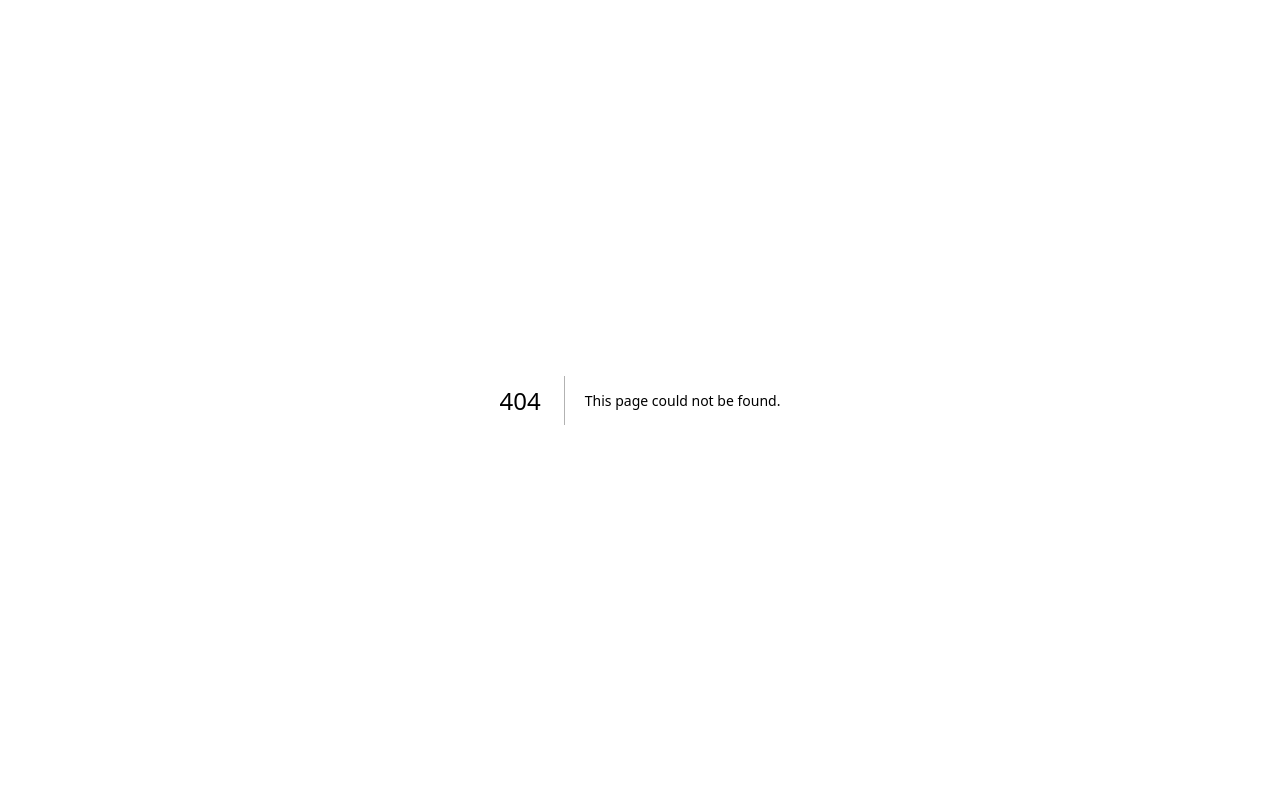
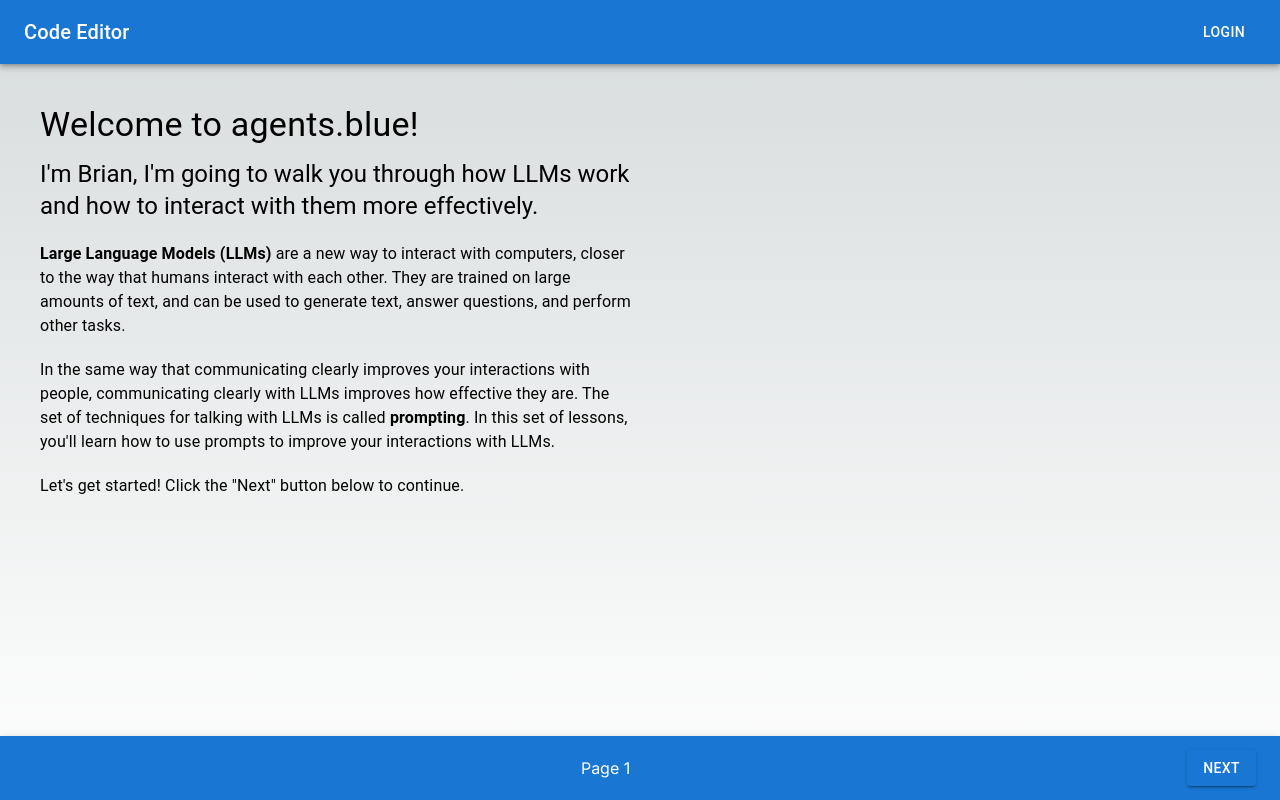
Before and after one commit to bkitano/learn-prompting, a Next.js app: page /start in a window 1280 px wide. Before the commit this address had no page. Built offline with nearby package versions, Linux system fonts and the light colour scheme.

Commit message:
replacing PageContext with regular routing

```diff
--- a/src/Components/BottomNav.tsx
+++ b/src/Components/BottomNav.tsx
@@ -1,8 +1,34 @@
 import { AppBar, Button, Grid, Toolbar } from "@mui/material";
-import { usePage } from "./PageContext";
+import Link from "next/link";
+import { usePathname } from "next/navigation";
+
+const pageRouter = (link: string): (string | null)[] => {
+  switch (link) {
+    case "/start":
+      return [null, "/the-problem"];
+    case "/the-problem":
+      return ["/start", "/your-mission"];
+    default:
+      return [null, null];
+  }
+};
+
+const pageNumber = (link: string): number => {
+  switch (link) {
+    case "/start":
+      return 1;
+    case "/the-problem":
+      return 2;
+    default:
+      return 0;
+  }
+};
 
 const BottomNav = () => {
-  const { page, pageForward, pageBackward } = usePage();
+  const pathname = usePathname();
+  const [prevHref, nextHref] = pageRouter(pathname);
+  const page = pageNumber(pathname);
+
   return (
     <AppBar position="static">
       <Toolbar>
@@ -15,15 +41,19 @@ const BottomNav = () => {
           alignItems={"center"}
         >
           <Grid item>
-            <Button variant="contained" onClick={pageBackward}>
-              Previous
-            </Button>
+            {prevHref && (
+              <Link href={prevHref}>
+                <Button variant="contained">Previous</Button>
+              </Link>
+            )}
           </Grid>
-          <Grid item>Page {page + 1}</Grid>
+          <Grid item>Page {page}</Grid>
           <Grid item>
-            <Button variant="contained" onClick={pageForward}>
-              Next
-            </Button>
+            {nextHref && (
+              <Link href={nextHref}>
+                <Button variant="contained">Next</Button>
+              </Link>
+            )}
           </Grid>
         </Grid>
       </Toolbar>
--- a/src/Components/TestCases.tsx
+++ b/src/Components/TestCases.tsx
@@ -11,7 +11,6 @@ import Paper from "@mui/material/Paper";
 import { useEffect, useState } from "react";
 import { testCases as defaultTestCases } from "@/resources/testCases";
 import { Collapse, IconButton, Typography } from "@mui/material";
-import { usePage } from "./PageContext";
 
 type TestCase = {
   description: string;
@@ -21,11 +20,6 @@ type TestCase = {
 };
 
 const TestCases = () => {
-  const { page } = usePage();
-  if (page === 0) {
-    return null;
-  }
-
   const [testCases, setTestCases] = useState<TestCase[]>(defaultTestCases);
   return (
     <TestCasesView
--- a/src/app/layout.tsx
+++ b/src/app/layout.tsx
@@ -1,21 +1,40 @@
-import './globals.css'
-import { Inter } from 'next/font/google'
+"use client";
 
-const inter = Inter({ subsets: ['latin'] })
+import { BottomNav } from "@/Components/BottomNav";
+import { TopNav } from "@/Components/TopNav";
+import { Grid } from "@mui/material";
+import "./globals.css";
+import { Inter } from "next/font/google";
 
-export const metadata = {
-  title: 'Create Next App',
-  description: 'Generated by create next app',
-}
+const inter = Inter({ subsets: ["latin"] });
 
 export default function RootLayout({
   children,
 }: {
-  children: React.ReactNode
+  children: React.ReactNode;
 }) {
   return (
     <html lang="en">
-      <body className={inter.className}>{children}</body>
+      <body className={inter.className}>
+        <Grid
+          container
+          direction={"column"}
+          justifyContent={"space-between"}
+          style={{
+            height: "100vh",
+            width: "100vw",
+          }}
+        >
+          <Grid item>
+            <TopNav />
+
+            {children}
+          </Grid>
+          <Grid item>
+            <BottomNav />
+          </Grid>
+        </Grid>
+      </body>
     </html>
-  )
+  );
 }
--- /dev/null
+++ b/src/app/start/page.tsx
@@ -0,0 +1,16 @@
+"use client";
+
+import { Grid } from "@mui/material";
+import { Introduction } from "../../Components/Instructions/lessons/Introduction";
+
+const StartPage = () => {
+  return (
+    <Grid container padding={5} spacing={2}>
+      <Grid item xs={12} sm={6}>
+        <Introduction />
+      </Grid>
+    </Grid>
+  );
+};
+
+export default StartPage;
```
Also changed, not shown: src/Components/Editor.tsx (+1 -7 lines), src/Components/PageContext.tsx (deleted, +0 -32 lines), src/app/the-problem/page.tsx (renamed from src/Components/Board.tsx, +8 -8 lines), src/app/tutorial/page.tsx (deleted, +0 -34 lines).
